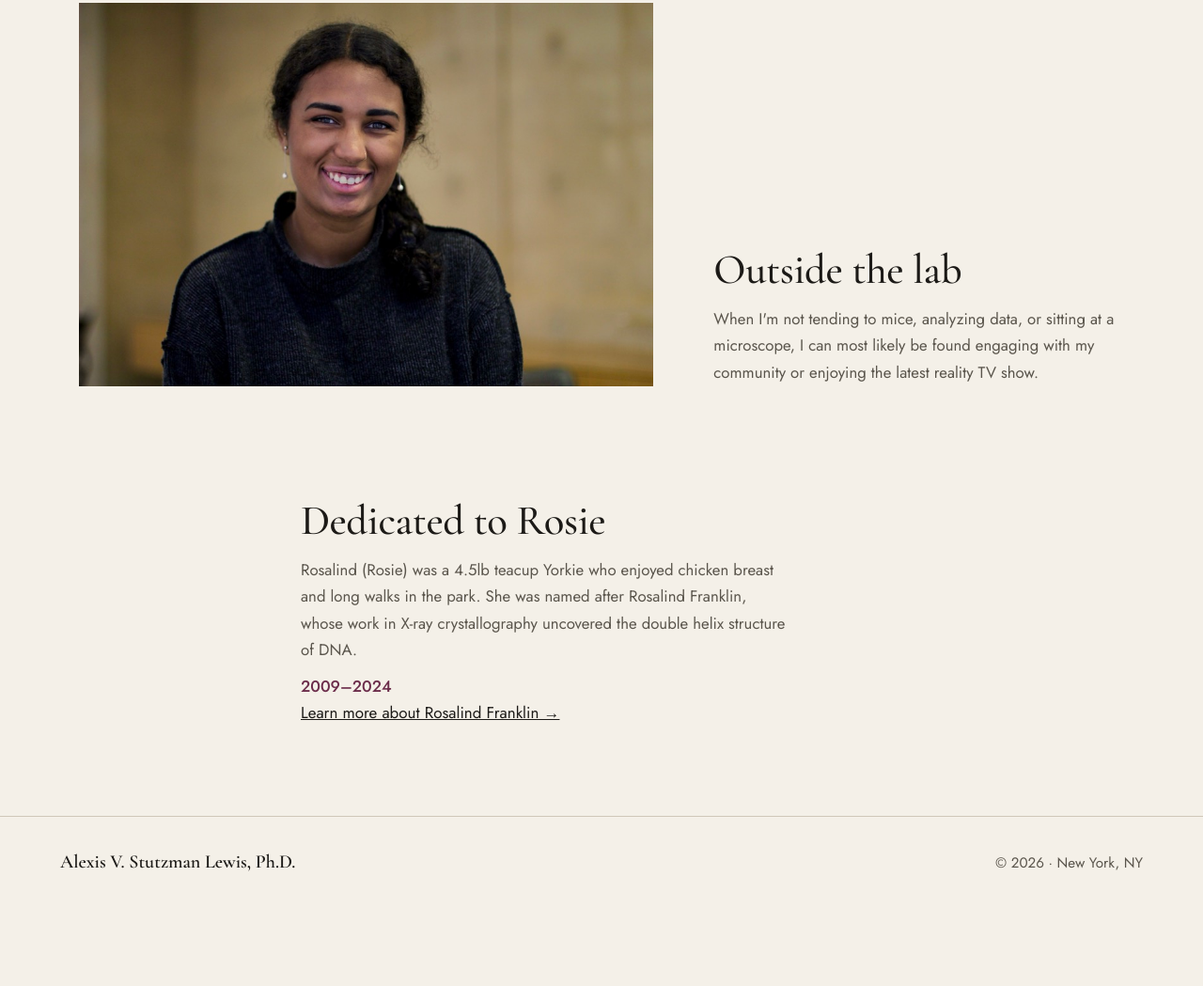
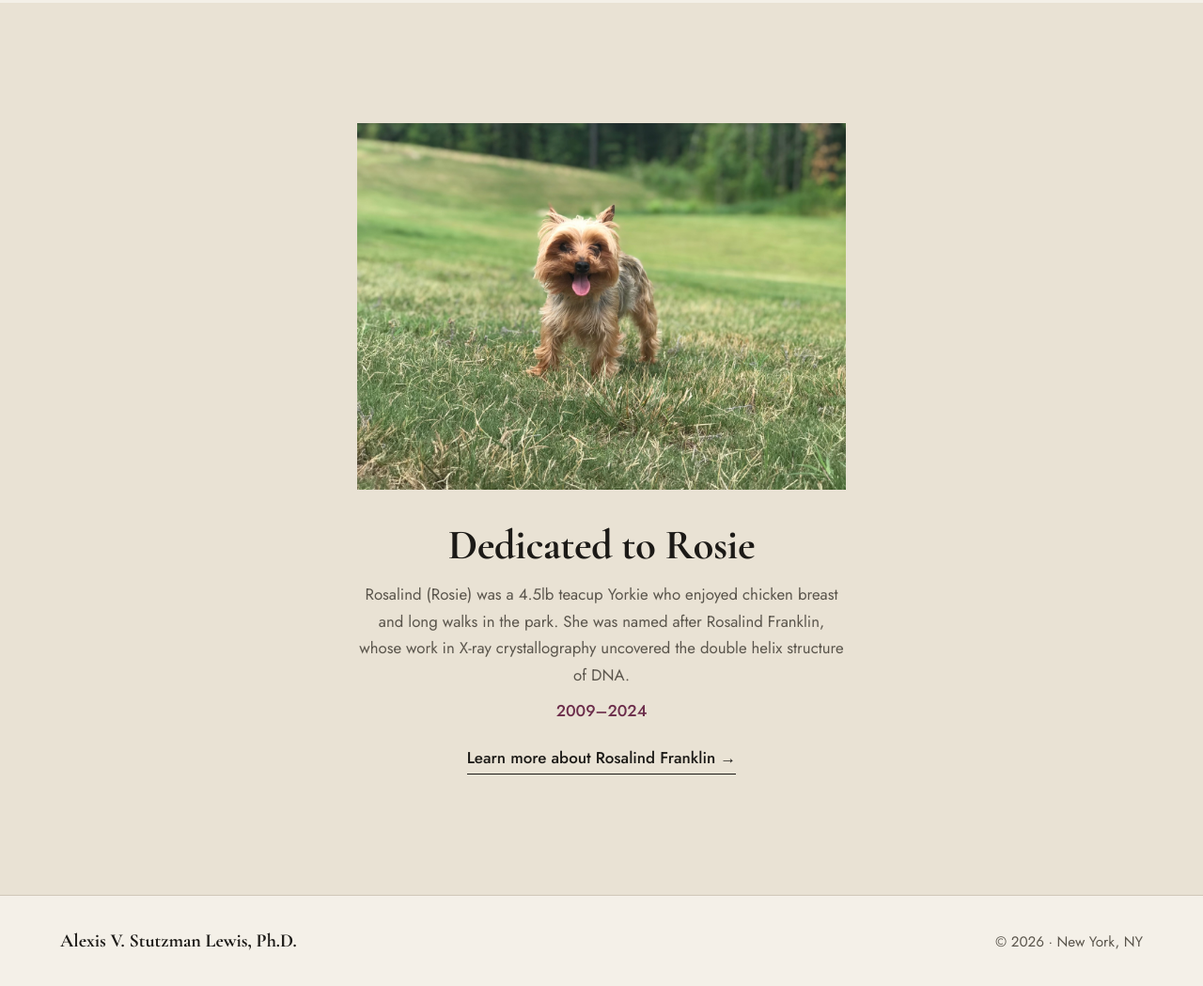
Before and after one commit to alexisstutzmanlewis/alexisstutzmanlewis.github.io, a plain HTML site: page just-for-fun.html in a window 1280 px wide. Shown: the part 1367-2416 px from the top of the page at 94% size. Before the commit the page ends 2341 px from the top, so only its background shows below. Drawn offline with nearby package versions, Linux system fonts and the light colour scheme.

Commit message:
Just for Fun: add Rosie photo as a separate tribute band, remove Outside the lab; bolder headings
Rosie.png (22 MB) is served as an optimized 1400px JPEG. Heading weights
raised to 700 and large serif lede text to 500.

Co-Authored-By: Claude Sonnet 5.5 <noreply@anthropic.com>

```diff
--- a/assets/css/base.css
+++ b/assets/css/base.css
@@ -18,7 +18,7 @@ a { color: inherit; }
 
 h1, h2, h3 {
   font-family: var(--font-heading);
-  font-weight: 500;
+  font-weight: 700;
   font-style: normal;
   line-height: 1.05;
   letter-spacing: -0.01em;
@@ -51,7 +51,7 @@ body.menu-open .masthead { background: var(--paper); border-bottom-color: transp
 
 .wordmark {
   font-family: var(--font-heading);
-  font-weight: 600;
+  font-weight: 700;
   font-size: 1.6rem;
   letter-spacing: 0.02em;
   text-decoration: none;
@@ -88,7 +88,7 @@ body.menu-open { overflow: hidden; }
 .menu li a {
   display: block;
   font-family: var(--font-heading);
-  font-weight: 500;
+  font-weight: 700;
   font-size: clamp(2.4rem, 11.5vw, 3.6rem);
   line-height: 1.12;
   padding: 0.12em 0;
@@ -153,7 +153,7 @@ main { padding-top: 60px; }
 
 .lede {
   font-family: var(--font-heading);
-  font-weight: 400;
+  font-weight: 500;
   font-size: clamp(1.45rem, 4.6vw, 2.1rem);
   line-height: 1.3;
   max-width: 30ch;
@@ -200,7 +200,7 @@ main { padding-top: 60px; }
 
 .block-lede {
   font-family: var(--font-heading);
-  font-weight: 400;
+  font-weight: 500;
   font-size: clamp(1.3rem, 3.6vw, 1.7rem);
   line-height: 1.5;
   max-width: 44ch;
@@ -215,7 +215,7 @@ main { padding-top: 60px; }
 .data-date { font-size: 0.95rem; font-weight: 500; color: var(--accent); }
 .data-title {
   font-family: var(--font-heading);
-  font-weight: 600;
+  font-weight: 700;
   font-size: 1.3rem;
   line-height: 1.25;
 }
@@ -240,7 +240,7 @@ main { padding-top: 60px; }
   padding: 32px var(--gutter) 40px;
   display: flex; flex-direction: column; gap: 6px;
 }
-.footer-name { font-family: var(--font-heading); font-weight: 600; font-size: 1.25rem; }
+.footer-name { font-family: var(--font-heading); font-weight: 700; font-size: 1.25rem; }
 .footer-copy { font-size: 0.95rem; color: var(--mid); }
 @media (min-width: 700px) {
   .site-footer { flex-direction: row; justify-content: space-between; align-items: baseline; }
--- a/assets/css/components.css
+++ b/assets/css/components.css
@@ -59,3 +59,16 @@
 .form-field input:focus, .form-field textarea:focus { outline: none; border-bottom-color: var(--accent); box-shadow: 0 1px 0 var(--accent); }
 .hidden { position: absolute; left: -9999px; }
 .contact-form .btn { align-self: flex-start; border: 0; cursor: pointer; font-family: var(--font-body); }
+
+/* ============ TRIBUTE (Dedicated to Rosie) ============ */
+.tribute {
+  background: var(--paper-deep);
+  margin-top: clamp(24px, 6vw, 80px);
+  padding-block: clamp(56px, 10vw, 128px);
+  text-align: center;
+}
+.tribute[hidden] { display: none; }
+.tribute-inner { max-width: 680px; margin: 0 auto; padding-inline: var(--gutter); }
+.tribute .fun-media { max-width: 520px; margin: 0 auto 36px; }
+.tribute .fun-caption { margin-inline: auto; }
+.has-tribute .site-footer { margin-top: 0; }
--- a/assets/css/home.css
+++ b/assets/css/home.css
@@ -13,7 +13,7 @@
 .hero-text { padding-top: 28px; }
 .hero-name {
   font-size: clamp(2.2rem, 8.7vw, 4.2rem);
-  font-weight: 600;
+  font-weight: 700;
   line-height: 1.0;
   letter-spacing: -0.02em;
   margin: 14px 0 24px;
@@ -64,7 +64,7 @@
   transition: color 0.25s ease;
 }
 .index-list a:hover { color: var(--accent); }
-.index-list strong { font-family: var(--font-heading); font-weight: 500; font-size: clamp(1.8rem, 6vw, 2.8rem); line-height: 1.1; }
+.index-list strong { font-family: var(--font-heading); font-weight: 700; font-size: clamp(1.8rem, 6vw, 2.8rem); line-height: 1.1; }
 .index-list span { color: var(--mid); font-size: 1.02rem; }
 @media (min-width: 900px) {
   .index-list a { grid-template-columns: 1fr 1fr; align-items: baseline; gap: 48px; padding: 32px 0; }
--- a/assets/js/render-just-for-fun.js
+++ b/assets/js/render-just-for-fun.js
@@ -5,23 +5,38 @@
       return `<div class="fun-media"><video controls controlsList="nodownload" disablePictureInPicture preload="metadata" oncontextmenu="return false;">` +
         `<source src="${item.media}" type="video/mp4"></video></div>`;
     }
-    return `<div class="fun-media"><img src="${item.media}" alt="${item.heading}" loading="lazy"></div>`;
+    return `<div class="fun-media"><img src="${item.media}" alt="${item.alt || item.heading}" loading="lazy"></div>`;
+  }
+
+  function linkHTML(item) {
+    return item.relatedLink
+      ? `<a class="arrow-link" style="margin-top:12px;" href="${item.relatedLink.url}" target="_blank" rel="noopener">${item.relatedLink.label} &rarr;</a>`
+      : '';
+  }
+
+  function textHTML(item) {
+    const years = item.years ? `<span class="fun-years">${item.years}</span>` : '';
+    return `<div><h2 class="fun-heading">${item.heading}</h2><p class="fun-caption">${item.caption}</p>${years}${linkHTML(item)}</div>`;
   }
 
   fetch('data/just-for-fun.json').then(r => r.json()).then(items => {
-    const container = document.getElementById('fun-blocks');
-    container.innerHTML = items.map(item => {
+    const blocks = document.getElementById('fun-blocks');
+    const tribute = document.getElementById('fun-tribute');
+
+    blocks.innerHTML = items.filter(i => i.variant !== 'tribute').map(item => {
       const media = mediaHTML(item);
-      const link = item.relatedLink
-        ? `<a class="btn-ghost" style="margin-top:12px;" href="${item.relatedLink.url}" target="_blank" rel="noopener">${item.relatedLink.label} &rarr;</a>`
-        : '';
-      const years = item.years ? `<span class="fun-years">${item.years}</span>` : '';
-      const textBlock = `<div><h2 class="fun-heading">${item.heading}</h2><p class="fun-caption">${item.caption}</p>${years}${link}</div>`;
       if (!media) {
-        return `<div class="fade-in" style="max-width:640px; margin:0 auto 64px;">${textBlock}</div>`;
+        return `<div class="fade-in" style="max-width:640px; margin:0 auto 64px;">${textHTML(item)}</div>`;
       }
-      return `<div class="fun-block fade-in">${media}${textBlock}</div>`;
+      return `<div class="fun-block fade-in">${media}${textHTML(item)}</div>`;
     }).join('');
-    if (window.observeFadeIns) window.observeFadeIns(container);
+
+    const t = items.find(i => i.variant === 'tribute');
+    if (t && tribute) {
+      tribute.innerHTML = `<div class="tribute-inner fade-in">${mediaHTML(t)}${textHTML(t)}</div>`;
+      tribute.hidden = false;
+    }
+
+    if (window.observeFadeIns) { window.observeFadeIns(blocks); window.observeFadeIns(tribute); }
   });
 })();
--- a/data/just-for-fun.json
+++ b/data/just-for-fun.json
@@ -12,15 +12,16 @@
     "caption": "My first paper studied a transcription-independent role for a transcription factor in C. elegans. These nematodes are an excellent model system — their bodies are transparent, they can easily be genetically modified, and egg-laying animals are hermaphrodites, which means they can clone themselves! This video I filmed highlights another major benefit to studying C. elegans: they have highly predictable developmental patterns. Here, you can watch one of the animal's earliest cell divisions!"
   },
   {
-    "heading": "Outside the lab",
-    "media": "assets/images/media/personal-photo.jpg",
+    "heading": "Dedicated to Rosie",
+    "media": "assets/images/media/rosie.jpg",
     "mediaType": "photo",
-    "caption": "When I'm not tending to mice, analyzing data, or sitting at a microscope, I can most likely be found engaging with my community or enjoying the latest reality TV show."
-  },
-  {
-    "heading": "Dedicated to Rosie",
+    "alt": "Rosie, a Yorkshire terrier, standing in a grassy field with her tongue out",
     "caption": "Rosalind (Rosie) was a 4.5lb teacup Yorkie who enjoyed chicken breast and long walks in the park. She was named after Rosalind Franklin, whose work in X-ray crystallography uncovered the double helix structure of DNA.",
     "years": "2009–2024",
-    "relatedLink": { "label": "Learn more about Rosalind Franklin", "url": "https://en.wikipedia.org/wiki/Rosalind_Franklin" }
+    "relatedLink": {
+      "label": "Learn more about Rosalind Franklin",
+      "url": "https://en.wikipedia.org/wiki/Rosalind_Franklin"
+    },
+    "variant": "tribute"
   }
 ]
--- a/just-for-fun.html
+++ b/just-for-fun.html
@@ -12,12 +12,12 @@
 <link rel="icon" href="assets/images/favicon/favicon.svg" type="image/svg+xml">
 <link rel="preconnect" href="https://fonts.googleapis.com">
 <link rel="preconnect" href="https://fonts.gstatic.com" crossorigin>
-<link href="https://fonts.googleapis.com/css2?family=Cormorant+Garamond:wght@400;500;600&family=Jost:wght@400;500&display=swap" rel="stylesheet">
+<link href="https://fonts.googleapis.com/css2?family=Cormorant+Garamond:wght@500;600;700&family=Jost:wght@400;500&display=swap" rel="stylesheet">
 <link rel="stylesheet" href="assets/css/tokens.css">
 <link rel="stylesheet" href="assets/css/base.css">
 <link rel="stylesheet" href="assets/css/components.css">
 </head>
-<body>
+<body class="has-tribute">
 
 <header class="masthead" id="navbar">
   <a href="index.html" class="wordmark">AVSL</a>
@@ -41,6 +41,7 @@
   <section class="wrap">
     <div id="fun-blocks"></div>
   </section>
+  <section class="tribute" id="fun-tribute" aria-label="In memory of Rosie" hidden></section>
 </main>
 
 <footer class="site-footer">
```
Also changed, not shown: black-in-genetics.html (+1 -1 lines), contact.html (+1 -1 lines), cv.html (+1 -1 lines), index.html (+1 -1 lines), assets/images/media/rosie.jpg (added).
